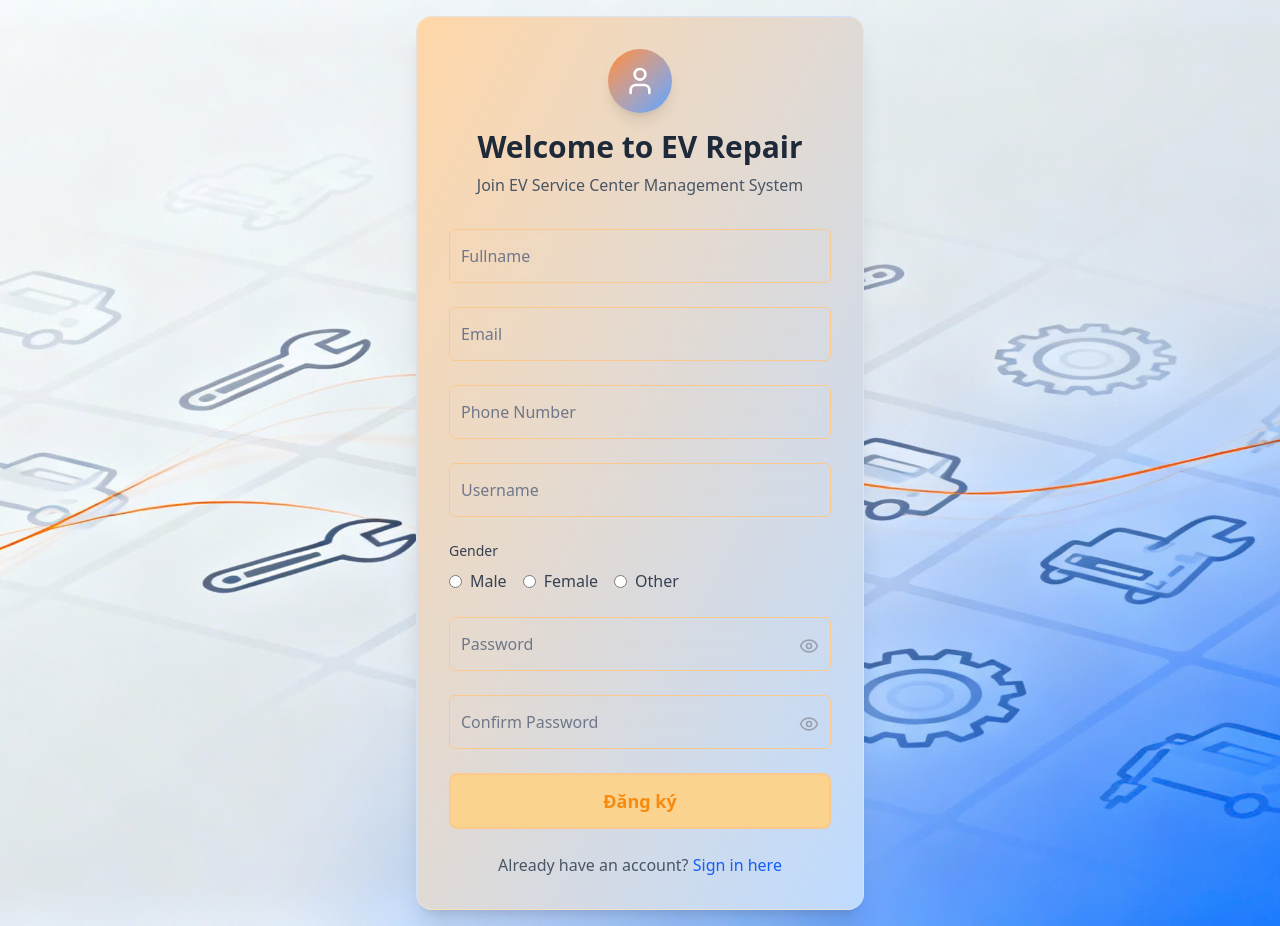
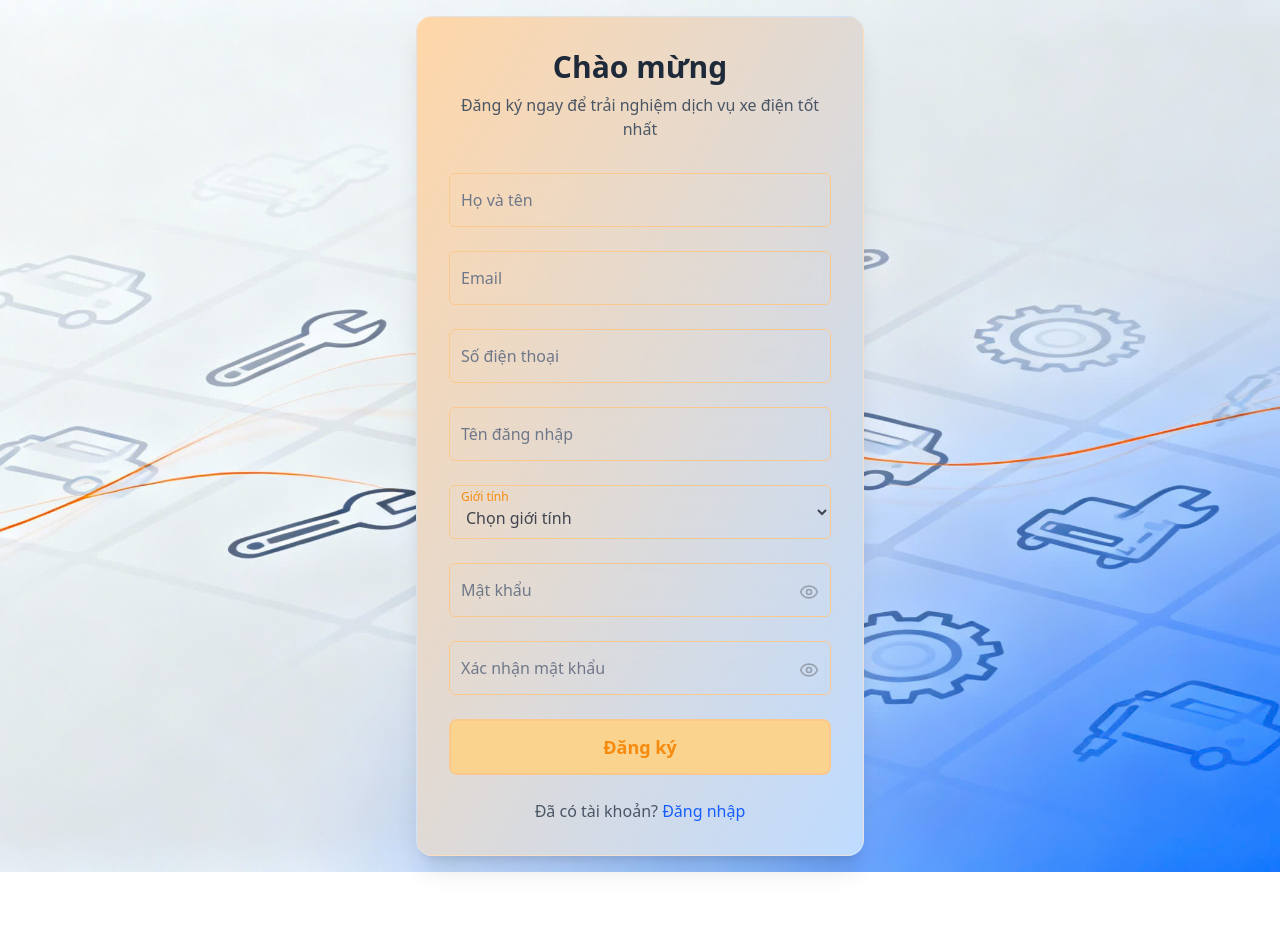
Before and after one commit to datndse171888/SWP391_EVMS, a React (Vite) app in the folder EVMS_FE/: page /register in a window 1280 px wide. After the commit the page ends 872 px from the top, so only its background shows below. Built offline with nearby package versions, Linux system fonts and the light colour scheme; a web font is replaced by a local one.

Commit message:
translate login and register to Vietnamese
- translate Login.tsx and Register.tsx to Vietnamese
- fix duplicate class on color.css
- add "tel" type on Input.tsx
- move import theme.css: main.tsx => index.css

```diff
--- a/EVMS_FE/src/components/ui/input/Input.tsx
+++ b/EVMS_FE/src/components/ui/input/Input.tsx
@@ -1,7 +1,7 @@
 import React, { useState } from 'react'
 
 interface InputProps {
-    type: "text" | "password" | "email";
+    type: "text" | "password" | "email" | "tel";
     id?: string;
     name: string;
     onChange?: (e: React.ChangeEvent<HTMLInputElement>) => void;
--- a/EVMS_FE/src/constants/color/color.css
+++ b/EVMS_FE/src/constants/color/color.css
@@ -548,7 +548,6 @@
 .focus\:border-orange-8:focus { border-color: #8a4c04; }
 .focus\:border-orange-9:focus { border-color: #673903; }
 .focus\:border-orange-10:focus { border-color: #452602; }
-.hover\:bg-orange-1:hover { background-color: #fbc88d; }
 
 /* Ring Colors for Focus States */
 .ring-gray-0 { --tw-ring-color: #e1e3e7; }
@@ -658,7 +657,6 @@
 .focus\:ring-yellow-8:focus { --tw-ring-color: #885905; }
 .focus\:ring-yellow-9:focus { --tw-ring-color: #664304; }
 .focus\:ring-yellow-10:focus { --tw-ring-color: #442c02; }
-.ring-blue-0 { --tw-ring-color: #014091; }
 
 .focus\:ring-orange-0:focus { --tw-ring-color: #f78b0f; }
 .focus\:ring-orange-1:focus { --tw-ring-color: #fbc88d; }
@@ -671,4 +669,3 @@
 .focus\:ring-orange-8:focus { --tw-ring-color: #8a4c04; }
 .focus\:ring-orange-9:focus { --tw-ring-color: #673903; }
 .focus\:ring-orange-10:focus { --tw-ring-color: #452602; }
-.focus\:ring-blue-0:focus { --tw-ring-color: #014091; }
--- a/EVMS_FE/src/index.css
+++ b/EVMS_FE/src/index.css
@@ -1,2 +1,3 @@
 @import "tailwindcss";
 @import "./constants/color/color.css";
+@import "./constants/theme/theme.css"
--- a/EVMS_FE/src/main.tsx
+++ b/EVMS_FE/src/main.tsx
@@ -3,7 +3,6 @@ import { createRoot } from 'react-dom/client'
 import { Router } from './Router'
 import { AuthProvider } from './contexts/AuthContext'
 import './index.css'
-import './constants/theme/theme.css'
 
 createRoot(document.getElementById('root')!).render(
   <StrictMode>
--- a/EVMS_FE/src/pages/authentication/Login.tsx
+++ b/EVMS_FE/src/pages/authentication/Login.tsx
@@ -62,21 +62,21 @@ export const Login: React.FC = () => {
         {/* Blur container with light background */}
         <div className={`backdrop-blur-xs rounded-2xl shadow-xl border border-white/20 p-8 bg-gradient-to-br from-orange-200 to-blue-200`}>
           <div className="text-center mb-8">
-            <h1 className="text-3xl font-bold text-gray-800 mb-2">Welcome Back</h1>
-            <p className="text-gray-600">Please sign in to your account</p>
+            <h1 className="text-3xl font-bold text-gray-800 mb-2">Đăng Nhập</h1>
+            <p className="text-gray-600">Kết nối mọi sự kiện - Khởi tạo trải nghiệm</p>
           </div>
 
           <form onSubmit={handleLogin} className="space-y-6" method='GET'>
             {/* Username Input */}
             <div>
               <Input
-                id="username"
-                type="text"
-                label='Username'
-                name='username'
+                id="email"
+                type="email"
+                label='Email'
+                name='email'
                 value={account.email}
                 onChange={(e) => setAccount({ ...account, email: e.target.value })}
-                placeholder="Enter your username"
+                placeholder="youremail@gmail.com"
               />
             </div>
 
@@ -85,11 +85,11 @@ export const Login: React.FC = () => {
               <Input
                 id="password"
                 type="password"
-                label='Password'
+                label='Mật khẩu'
                 name='password'
                 value={account.password}
                 onChange={(e) => setAccount({ ...account, password: e.target.value })}
-                placeholder="Enter your password"
+                placeholder="Nhập mật khẩu"
               />
             </div>
 
@@ -116,17 +116,17 @@ export const Login: React.FC = () => {
           {/* Additional Links */}
           <div className="mt-6 text-center">
             <a href="#" className="text-sm text-blue-600 hover:text-blue-800 transition-colors">
-              Forgot your password?
+              Quên mật khẩu?
             </a>
 
             <div className="text-sm text-gray-600 mt-2">
-              Don't have an account?{' '}
+              Chưa có tài khoản?{' '}
               <button
                 type="button"
                 onClick={() => navigate('/register')}
                 className="text-blue-600 hover:text-blue-800 hover:underline font-medium transition-colors"
               >
-                Sign up here
+                Đăng ký
               </button>
             </div>
           </div>
--- a/EVMS_FE/src/pages/authentication/Register.tsx
+++ b/EVMS_FE/src/pages/authentication/Register.tsx
@@ -6,6 +6,7 @@ import { Input } from '../../components/ui/input/Input'
 import { Button } from '../../components/ui/button/authentication/Button';
 import { useNavigate } from 'react-router-dom';
 import { authApi } from '../../services/api/AuthApi';
+import { Select } from '../../components/ui/input/Select';
 
 
 interface FormError {
@@ -29,7 +30,7 @@ export const Register: React.FC = () => {
   const [isSubmitting, setIsSubmitting] = useState(false);
   const navigate = useNavigate();
   const [confirmPassword, setConfirmPassword] = useState('');
-    const [showConfirmPassword, setShowConfirmPassword] = useState(false);
+  const [showConfirmPassword, setShowConfirmPassword] = useState(false);
 
 
 
@@ -37,38 +38,38 @@ export const Register: React.FC = () => {
   const validateForm = (): boolean => {
     const newError: FormError = {};
 
-    if (!account.fullName.trim()) newError.fullName = 'Fullname is required';
+    if (!account.fullName.trim()) newError.fullName = 'Họ và tên không được để trống';
 
     if (!account.email.trim()) {
-      newError.email = 'Email is required';
+      newError.email = 'Email không được để trống';
     } else if (!/\S+@\S+\.\S+/.test(account.email)) {
-      newError.email = 'Please enter a valid email';
+      newError.email = 'Sai định dạng email';
     }
 
     if (!account.phoneNumber.trim()) {
-      newError.phoneNumber = 'Phone number is required';
+      newError.phoneNumber = 'Số điện thoại không được để trống';
     } else if (!/^\+?[\d\s-()]+$/.test(account.phoneNumber)) {
-      newError.phoneNumber = 'Please enter a valid phone number';
+      newError.phoneNumber = 'Sai định dạng số điện thoại';
     }
 
     if (!account.password) {
-      newError.password = 'Password is required';
+      newError.password = 'Mật khẩu không được để trống';
     } else if (account.password.length < 8) {
-      newError.password = 'Password must be at least 8 characters';
+      newError.password = 'Mật khẩu phải có ít nhất 8 ký tự';
     }
 
     if (!confirmPassword) {
-      newError.confirmPassword = 'Confirm password is required';
+      newError.confirmPassword = 'Vui lòng xác nhận mật khẩu';
     } else if (account.password !== confirmPassword) {
-      newError.confirmPassword = 'Passwords do not match';
+      newError.confirmPassword = 'Mật khẩu xác nhận không khớp';
     }
 
-    if(!account.userName.trim()){
-      newError.userName = 'Username is required';
+    if (!account.userName.trim()) {
+      newError.userName = 'Tên đăng nhập không được để trống';
     }
 
-     if (!account.gender) {
-      newError.gender = 'Please select a gender';
+    if (!account.gender) {
+      newError.gender = 'Vui lòng chọn giới tính';
     }
 
     setError(newError);
@@ -117,11 +118,8 @@ export const Register: React.FC = () => {
         {/* Blur container with light background */}
         <div className={`backdrop-blur-xs rounded-2xl shadow-xl border border-white/20 p-8 bg-gradient-to-br from-orange-200 to-blue-200`}>
           <div className="text-center mb-8">
-            <div className="w-16 h-16 bg-gradient-to-br from-orange-400 to-blue-400 rounded-full flex items-center justify-center mx-auto mb-4 shadow-lg">
-              <User className="w-8 h-8 text-white" />
-            </div>
-            <h1 className="text-3xl font-bold text-gray-800 mb-2">Welcome to EV Repair</h1>
-            <p className="text-gray-600">Join EV Service Center Management System</p>
+            <h1 className="text-3xl font-bold text-gray-800 mb-2">Chào mừng</h1>
+            <p className="text-gray-600">Đăng ký ngay để trải nghiệm dịch vụ xe điện tốt nhất</p>
           </div>
 
           <form onSubmit={handleSubmit} className="space-y-6" method='POST'>
@@ -131,11 +129,11 @@ export const Register: React.FC = () => {
               <Input
                 id="fullname"
                 type="text"
-                label='Fullname'
+                label='Họ và tên'
                 name='fullname'
                 value={account.fullName}
                 onChange={(e) => setAccount({ ...account, fullName: e.target.value })}
-                placeholder="Enter your fullname"
+                placeholder="Nguyen Van A"
               />
             </div>
 
@@ -148,7 +146,7 @@ export const Register: React.FC = () => {
                 name='email'
                 value={account.email}
                 onChange={(e) => setAccount({ ...account, email: e.target.value })}
-                placeholder="Enter your email"
+                placeholder="youremail@gmail.com"
               />
             </div>
 
@@ -156,12 +154,12 @@ export const Register: React.FC = () => {
             <div>
               <Input
                 id="phoneNumber"
-                type="text"
-                label='Phone Number'
+                type="tel"
+                label='Số điện thoại'
                 name='phoneNumber'
                 value={account.phoneNumber}
                 onChange={(e) => setAccount({ ...account, phoneNumber: e.target.value })}
-                placeholder="Enter your phone number"
+                placeholder="03xxxxxxxx"
               />
             </div>
 
@@ -170,54 +168,27 @@ export const Register: React.FC = () => {
               <Input
                 id="username"
                 type="text"
-                label='Username'
+                label='Tên đăng nhập'
                 name='username'
                 value={account.userName}
                 onChange={(e) => setAccount({ ...account, userName: e.target.value })}
-                placeholder="Enter your username"
+                placeholder="NguyenA123"
               />
             </div>
 
-              {/* Gender Selection */}
+            {/* Gender Selection */}
             <div>
-              <label className="block text-sm font-medium text-gray-700 mb-2">
-                Gender
-              </label>
-              <div className="flex space-x-4">
-                <label className="flex items-center">
-                  <input
-                    type="radio"
-                    name="gender"
-                    value="male"
-                    checked={account.gender === 'male'}
-                    onChange={(e) => setAccount({ ...account, gender: e.target.value })}
-                    className="mr-2 text-blue-600 focus:ring-blue-500"
-                  />
-                  <span className="text-gray-700">Male</span>
-                </label>
-                <label className="flex items-center">
-                  <input
-                    type="radio"
-                    name="gender"
-                    value="female"
-                    checked={account.gender === 'female'}
-                    onChange={(e) => setAccount({ ...account, gender: e.target.value })}
-                    className="mr-2 text-blue-600 focus:ring-blue-500"
-                  />
-                  <span className="text-gray-700">Female</span>
-                </label>
-                <label className="flex items-center">
-                  <input
-                    type="radio"
-                    name="gender"
-                    value="other"
-                    checked={account.gender === 'other'}
-                    onChange={(e) => setAccount({ ...account, gender: e.target.value })}
-                    className="mr-2 text-blue-600 focus:ring-blue-500"
-                  />
-                  <span className="text-gray-700">Other</span>
-                </label>
-              </div>
+              <Select
+                label="Giới tính"
+                value={account.gender || ''}
+                onChange={(e) => setAccount({ ...account, gender: e.target.value })}
+                name='gender'
+                option={[
+                  {value: '', label: 'Chọn giới tính'},
+                  { value: 'Male', label: 'Nam' },
+                  { value: 'Female', label: 'Nữ' },
+                  { value: 'Other', label: 'Khác' },
+                ]} />
             </div>
 
             {/* Password Input */}
@@ -226,11 +197,11 @@ export const Register: React.FC = () => {
                 <Input
                   id="password"
                   type={showPassword ? "text" : "password"}
-                  label='Password'
+                  label='Mật khẩu'
                   name='password'
                   value={account.password}
                   onChange={(e) => setAccount({ ...account, password: e.target.value })}
-                  placeholder="Enter your password"
+                  placeholder="Nhập mật khẩu"
                 />
                 <button
                   type="button"
@@ -249,11 +220,11 @@ export const Register: React.FC = () => {
                 <Input
                   id="confirmPassword"
                   type={showConfirmPassword ? "text" : "password"}
-                  label='Confirm Password'
+                  label='Xác nhận mật khẩu'
                   name='confirmPassword'
                   value={confirmPassword}
                   onChange={handleConfirmPasswordChange}
-                  placeholder="Confirm your password"
+                  placeholder="Nhập lại mật khẩu"
                 />
                 <button
                   type="button"
@@ -290,13 +261,13 @@ export const Register: React.FC = () => {
           {/* Additional Links */}
           <div className="text-center mt-6">
             <p className="text-gray-600">
-              Already have an account?{' '}
+              Đã có tài khoản?{' '}
               <button
                 type="button"
                 onClick={() => navigate('/login')}
                 className="text-blue-600 hover:text-blue-800 hover:underline font-medium transition-colors"
               >
-                Sign in here
+                Đăng nhập
               </button>
             </p>
           </div>
```
